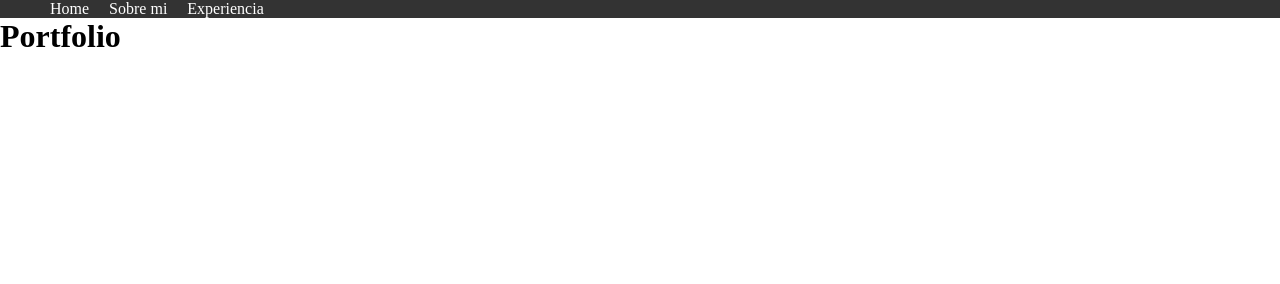
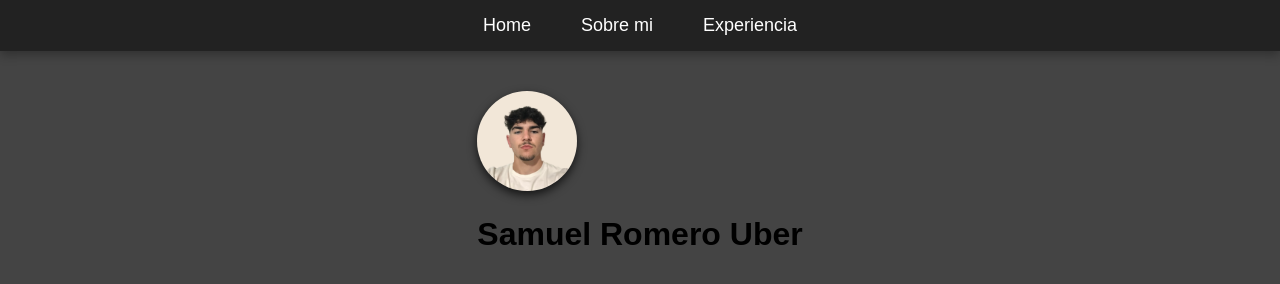
Before and after one commit to SamuelRomeroUber/Portfolio, a plain HTML site: page index.html in a window 1280 px wide. Drawn offline with Linux system fonts and the light colour scheme.

Commit message:
seguir con el fondo del container y poner el nav hasta el home y experiencia

```diff
--- a/index.html
+++ b/index.html
@@ -17,9 +17,13 @@
         </ul>
     </nav>
 
-    <main>
-        <br>
-        <h1>Portfolio</h1>
+    <main class="main">
+
+        <div class="container-foto">
+            <img src="media/fotoPerfil1.png" alt="Foto mia">
+            <h1>Samuel Romero Uber</h1>
+        </div>
+
     </main>
 
 </body>
--- a/style.css
+++ b/style.css
@@ -1,32 +1,56 @@
-*{
+body {
     margin: 0;
+    font-family: Arial, sans-serif;
+    background-color: #444;
 }
 
-nav{
-    background-color: #333;
-    color: white;
-    position: fixed;
-    top: 0;
-    width: 100%;
-
-    z-index: 1000;
+.navegador {
     display: flex;
-    justify-content: space-between;
     align-items: center;
+    justify-content: center;
+    padding: 15px 20px;
+    background-color: #222;
+    position: relative;
+    box-shadow: 0px 4px 10px rgba(0, 0, 0, 0.3);
 }
 
-nav ul li a {
-    color: white;
-    text-decoration: none;
-    font-size: 1em;
-
+.navegador ul {
+    list-style: none;
+    padding: 0;
+    margin: 0;
+    display: flex;
+    gap: 20px;
 }
 
-nav ul li {
-    margin: 0 10px;
+.navegador ul li {
+    display: inline;
 }
 
-nav ul{
-    list-style: none;
+.navegador ul li a {
+    text-decoration: none;
+    color: white;
+    font-size: 18px;
+    padding: 10px 15px;
+    transition: background 0.3s ease;
+}
+
+.navegador ul li a:hover {
+    background: #444;
+    border-radius: 5px;
+}
+
+main {
     display: flex;
+    flex-direction: column;
+    align-items: center;
+    justify-content: center;
+    padding: 20px;
 }
+
+main img {
+    width: 100px;
+    height: 100px;
+    border-radius: 50%;
+    margin-top: 20px;
+    box-shadow: 0px 4px 10px rgba(0, 0, 0, 0.7);
+}
```
Also changed, not shown: media/foto-perfil.png (added), media/fotoPerfil.png (added), media/fotoPerfil1.png (added).
